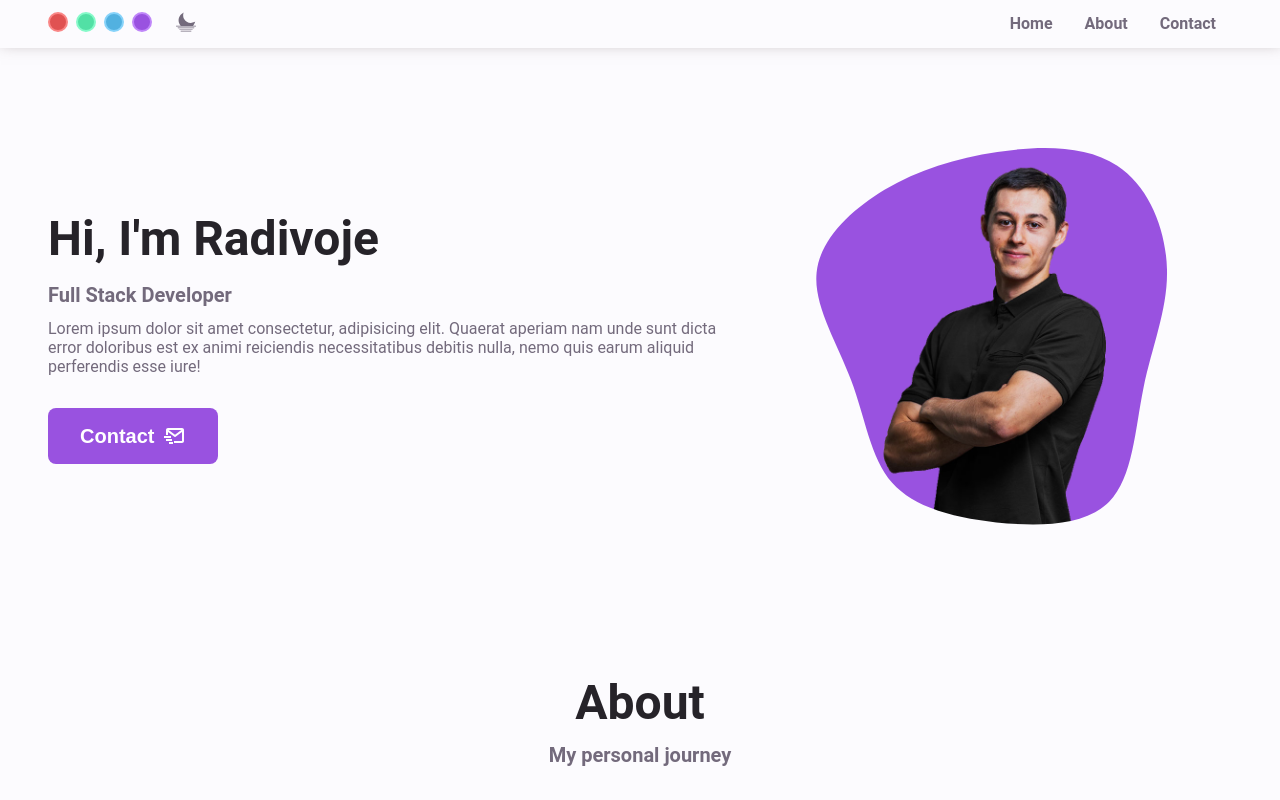
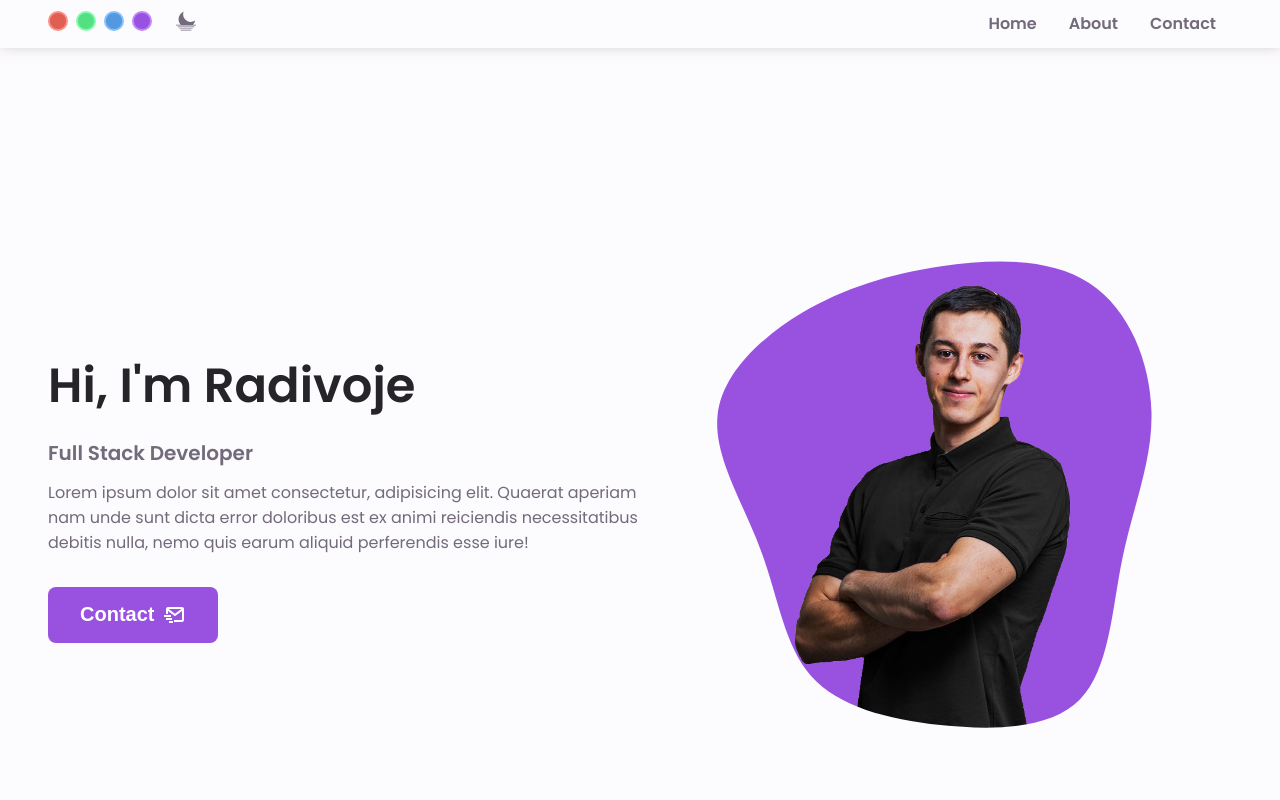
Before and after one commit to rkatanic/portfolio, a React (Create React App) app: page / in a window 1280 px wide. Shown: the top 800 px of the page. Built offline with nearby package versions, Linux system fonts and the light colour scheme.

Commit message:
Update font family, colors and minor ui improvements

```diff
--- a/public/index.html
+++ b/public/index.html
@@ -24,7 +24,7 @@
       work correctly both with client-side routing and a non-root public URL.
       Learn how to configure a non-root public URL by running `npm run build`.
     -->
-    <title>React App</title>
+    <title>Radivoje Katanic</title>
   </head>
   <body>
     <noscript>You need to enable JavaScript to run this app.</noscript>
--- a/src/components/About.css
+++ b/src/components/About.css
@@ -1,3 +1,7 @@
+.about {
+  width: 100%;
+}
+
 .about-title {
   text-align: center;
 }
--- a/src/components/Home.css
+++ b/src/components/Home.css
@@ -19,6 +19,11 @@
 
 .home-blob {
   fill: var(--color-primary);
+}
+
+.home-content,
+.home-image-container {
+  flex: 1;
 }
 
 .home-image-container {
--- a/src/components/Home.jsx
+++ b/src/components/Home.jsx
@@ -8,7 +8,7 @@ const Home = () => {
   return (
     <Section id="home">
       <div className="home">
-        <div>
+        <div className="home-content">
           <h2 className="home-title">Hi, I'm Radivoje</h2>
           <h3 className="home-subtitle">Full Stack Developer</h3>
           <p className="home-description">
--- a/src/components/Navigation.css
+++ b/src/components/Navigation.css
@@ -98,7 +98,7 @@
     top: -100%;
     left: 0;
     padding: 3rem;
-    box-shadow: 0 -1px 4px rgba(0, 0, 0, 0.35);
+    box-shadow: 1px -5px 15px hsl(0deg 8% 40% / 50%);
     border-radius: 0 0 1.5rem 1.5rem;
     transition: 0.5s;
     background-color: var(--color-body);
--- a/src/components/Navigation.jsx
+++ b/src/components/Navigation.jsx
@@ -8,9 +8,9 @@ import "./Navigation.css";
 
 const Navigation = () => {
   const hueColors = [
-    { key: "red", value: 0 },
-    { key: "green", value: 155 },
-    { key: "blue", value: 200 },
+    { key: "red", value: 5 },
+    { key: "green", value: 140 },
+    { key: "blue", value: 210 },
     { key: "purple", value: 270 },
   ];
 
--- a/src/components/Section.css
+++ b/src/components/Section.css
@@ -2,6 +2,9 @@
   padding: 3rem;
   margin: auto;
   max-width: var(--width-desktop);
+  min-height: 100vh;
+  display: flex;
+  justify-content: center;
 }
 
 .section-title {
--- a/src/index.css
+++ b/src/index.css
@@ -1,5 +1,7 @@
+@import url("https://fonts.googleapis.com/css2?family=Poppins:wght@400;500;600&display=swap");
+
 :root {
-  --body-font: "Roboto", sans-serif;
+  --body-font: "Poppins", sans-serif;
   --header-height: 3rem;
 
   --color-hue: 270;
```
